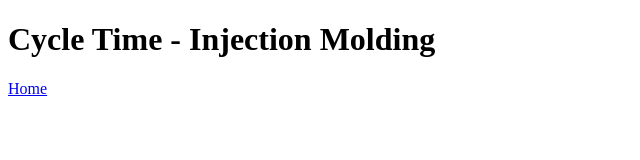
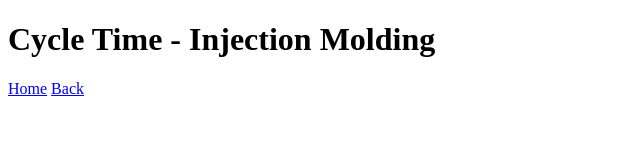
Before and after one commit to vinith-pa/tool_calculation, a plain HTML site: page Injection_Molding/Cycle-Time/cycle-time.html in a window 1280 px wide. Shown: the full height of the page, 0-640 px from the left. Drawn offline with Linux system fonts and the light colour scheme.

Commit message:
Added back button to go to previous page

```diff
--- a/Injection_Molding/Cycle-Time/cycle-time.html
+++ b/Injection_Molding/Cycle-Time/cycle-time.html
@@ -9,5 +9,6 @@
   <body>
     <h1>Cycle Time - Injection Molding</h1>
     <a href="../../index.html">Home</a>
+    <a href="../injection_molding.html">Back</a>
   </body>
 </html>
```
